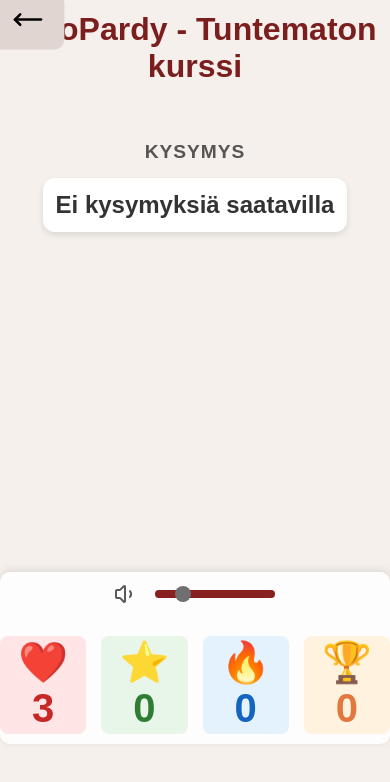
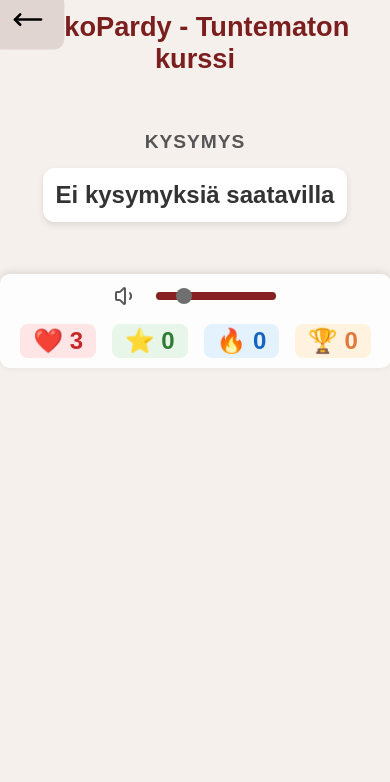
Before and after one commit to jamktiko/tikoPardy, a SvelteKit app in the folder tikoPardy/: page /game in a window 390 px wide. Shown: the top 782 px of the page. Built offline with nearby package versions, Linux system fonts and the light colour scheme; a web font is replaced by a local one.

Commit message:
RESPONSIIVISUUTTA PAREMMAKS?

```diff
--- a/tikoPardy/src/routes/game/+page.svelte
+++ b/tikoPardy/src/routes/game/+page.svelte
@@ -311,6 +311,7 @@
 		}
 	});
 </script>
+
 <button class="goBack" onclick={mainMenu}><MoveLeft /></button>
 <h1 class="">TikoPardy - {otsikko}</h1>
 
@@ -474,10 +475,7 @@
 	}
 
 	.footer-container {
-  position: fixed;
-  bottom: 0;
-  left: 50%;
-  transform: translateX(-50%);
+		position: relative;
 		display: flex;
 		justify-content: center;
 		align-items: center;
@@ -486,7 +484,7 @@
 		z-index: 100;
 		background-color: rgba(255, 255, 255, 0.9);
 		box-shadow: 0 -2px 8px rgba(0, 0, 0, 0.1);
-  gap: 30px;
+		width: 50%;
 	}
 
 	.game-info-side,
@@ -494,7 +492,6 @@
 		display: flex;
 		flex-direction: row;
 		align-items: center;
-		gap: 15px;
 	}
 
 	.info {
@@ -565,7 +562,6 @@
 	}
 
 	@media (max-width: 1024px) {
-
 		.main-content {
 			padding-right: 20px; /* Remove extra padding */
 			padding-left: 20px; /* Equalize left and right */
@@ -577,110 +573,16 @@
 			overflow-y: hidden;
 		}
 
+		.footer-container {
+			width: 75%;
+		}
+
 		.volume-button {
 			position: relative;
 			padding: 0;
 			display: flex;
 			justify-content: center;
 			align-items: center;
-	}
-
-	.info.lives {
-		background-color: #ffe5e5;
-		color: #c62828;
-		font-size: 3.5rem;
-		text-align: center;
-	}
-
-	.info.score {
-		background-color: #e8f5e9;
-		color: #2e7d32;
-		font-size: 3.5rem;
-		text-align: center;
-	}
-
-	.info.streak {
-		background-color: #e3f2fd;
-		color: #1565c0;
-		font-size: 3.5rem;
-		text-align: center;
-	}
-
-	.info.highscore {
-		background-color: #fff3e0;
-		color: #e2783e;
-		font-size: 3.5rem;
-		text-align: center;
-	}
-
-	:global(.volume-icon) {
-		width: 2.5rem;
-		height: 2.5rem;
-	}
-	}
-	/* Responsive Styles */
-	@media (max-width: 768px) {
-    .main-content {
-			padding-right: 20px; /* Remove extra padding */
-			padding-left: 20px; /* Equalize left and right */
-			display: flex;
-			flex-direction: column;
-			align-items: center;
-			gap: 1rem;
-			max-height: calc(100vh - 20px); /* Ensure no vertical scroll */
-			overflow-y: hidden;
-    }
-
-		h1 {
-			font-size: 3rem;
-		}
-
-		h2 {
-			font-size: 1.5rem;
-			padding: 0.8rem;
-		}
-
-		.info.lives {
-		background-color: #ffe5e5;
-		color: #c62828;
-		font-size: 3.5rem;
-		text-align: center;
-	}
-
-	.info.score {
-		background-color: #e8f5e9;
-		color: #2e7d32;
-		font-size: 3.5rem;
-		text-align: center;
-	}
-
-	.info.streak {
-		background-color: #e3f2fd;
-		color: #1565c0;
-		font-size: 3.5rem;
-		text-align: center;
-	}
-
-	.info.highscore {
-		background-color: #fff3e0;
-		color: #e2783e;
-		font-size: 3.5rem;
-		text-align: center;
-	}
-}
-
-	@media (max-width: 480px) {
-	h1 {
-		font-size: 2rem;
-	}
-
-	h2 {
-		font-size: 1.5rem;
-	}
-
-	:global(.volume-icon) {
-		width: 1.5rem;
-		height: 1.5rem;
 		}
 
 		.info.lives {
@@ -711,19 +613,121 @@
 			text-align: center;
 		}
 
-	:global(.main-content) {
-		padding-right: 70px;
-		padding-left: 70px; /* Leaves space so text doesn't overlap fixed boxes */
+		:global(.volume-icon) {
+			width: 2.5rem;
+			height: 2.5rem;
+		}
+	}
+	/* Responsive Styles */
+	@media (max-width: 768px) {
+		.main-content {
+			padding-right: 20px; /* Remove extra padding */
+			padding-left: 20px; /* Equalize left and right */
 			display: flex;
 			flex-direction: column;
 			align-items: center;
 			gap: 1rem;
-		padding-bottom: 20rem;
+			max-height: calc(100vh - 20px);
+			overflow-y: hidden;
+		}
+
+		.footer-container {
+			width: 75%;
+		}
+
+		h1 {
+			font-size: 1.5rem;
+		}
+
+		h2 {
+			font-size: 2.5rem;
+			padding: 0.8rem;
+		}
+
+		.info.lives {
+			background-color: #ffe5e5;
+			color: #c62828;
+			font-size: 2.5rem;
+			text-align: center;
+		}
+
+		.info.score {
+			background-color: #e8f5e9;
+			color: #2e7d32;
+			font-size: 2.5rem;
+			text-align: center;
+		}
+
+		.info.streak {
+			background-color: #e3f2fd;
+			color: #1565c0;
+			font-size: 2.5rem;
+			text-align: center;
+		}
+
+		.info.highscore {
+			background-color: #fff3e0;
+			color: #e2783e;
+			font-size: 2.5rem;
+			text-align: center;
+		}
+	}
+
+	@media (max-width: 480px) {
+		h1 {
+			font-size: 1.7rem;
+		}
+
+		h2 {
+			font-size: 1.5rem;
+		}
+
+		.footer-container {
+			width: 90%;
+		}
+
+		:global(.volume-icon) {
+			width: 1.5rem;
+			height: 1.5rem;
+		}
+
+		.info.lives {
+			background-color: #ffe5e5;
+			color: #c62828;
+			font-size: 1.5rem;
+			text-align: center;
+		}
+
+		.info.score {
+			background-color: #e8f5e9;
+			color: #2e7d32;
+			font-size: 1.5rem;
+			text-align: center;
+		}
+
+		.info.streak {
+			background-color: #e3f2fd;
+			color: #1565c0;
+			font-size: 1.5rem;
+			text-align: center;
+		}
+
+		.info.highscore {
+			background-color: #fff3e0;
+			color: #e2783e;
+			font-size: 1.5rem;
+			text-align: center;
+		}
+
+		:global(.main-content) {
+			display: flex;
+			flex-direction: column;
+			align-items: center;
 		}
 
 		.footer-container {
 			position: relative;
-  padding: 10px 0px;
+			padding: 10px 20px;
 		}
 	}
 </style>
```
Lines whose indentation alone changed are shown as unchanged.
